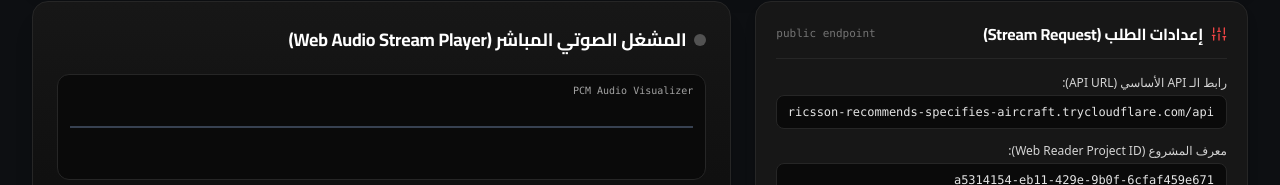
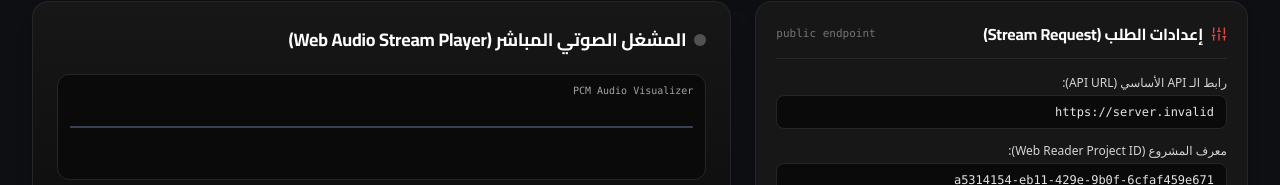
Before and after one commit to Motaz-fathy/web-reader-tests, a Next.js app: page /stream-tester in a window 1280 px wide. Shown: the part 381-566 px from the top of the page. Built offline with nearby package versions, Linux system fonts and the light colour scheme; no server answers.

Commit message:
feat: implement web reader streaming tester page, layout, and viewer component

```diff
--- a/src/app/layout.tsx
+++ b/src/app/layout.tsx
@@ -87,8 +87,8 @@ export default function RootLayout({
           <Footer />
           <HamsaWebReader
             projectId="a5314154-eb11-429e-9b0f-6cfaf459e671"
-            baseUrl="https://ericsson-recommends-specifies-aircraft.trycloudflare.com"
-            apiUrl="https://ericsson-recommends-specifies-aircraft.trycloudflare.com/api"
+            baseUrl="https://personally-variable-tee-headphones.trycloudflare.com"
+            apiUrl="https://personally-variable-tee-headphones.trycloudflare.com/api"
             placement="floating"
             theme="dark"
           />
--- a/src/app/stream-tester/page.tsx
+++ b/src/app/stream-tester/page.tsx
@@ -49,7 +49,10 @@ import { useLanguage } from '@/context/LanguageContext';
 export default function StreamTesterPage() {
   const { t } = useLanguage();
   // Form State
-  const [apiUrl, setApiUrl] = useState('https://ericsson-recommends-specifies-aircraft.trycloudflare.com/api');
+  const [apiUrl, setApiUrl] = useState(
+    process.env.NEXT_PUBLIC_HAMSA_API_URL ||
+    'https://personally-variable-tee-headphones.trycloudflare.com/api'
+  );
   const [projectId, setProjectId] = useState('a5314154-eb11-429e-9b0f-6cfaf459e671');
   const [targetUrl, setTargetUrl] = useState('https://web-reader-tests.vercel.app/articles/csr-live-match');
   const [languageCode, setLanguageCode] = useState('egy');
--- a/src/components/HamsaWebReader.tsx
+++ b/src/components/HamsaWebReader.tsx
@@ -15,17 +15,19 @@ interface HamsaWebReaderProps {
   className?: string;
 }
 
-const DEFAULT_PROJECT_ID = "a5314154-eb11-429e-9b0f-6cfaf459e671";
+const DEFAULT_PROJECT_ID =
+  process.env.NEXT_PUBLIC_HAMSA_PROJECT_ID ||
+  "a5314154-eb11-429e-9b0f-6cfaf459e671";
 const DEFAULT_API_URL =
   process.env.NEXT_PUBLIC_HAMSA_API_URL ||
-  "https://ericsson-recommends-specifies-aircraft.trycloudflare.com/api";
+  "https://personally-variable-tee-headphones.trycloudflare.com/api";
 
 const DEFAULT_BASE_URL =
   process.env.NEXT_PUBLIC_HAMSA_BASE_URL ||
-  "https://ericsson-recommends-specifies-aircraft.trycloudflare.com";
+  "https://personally-variable-tee-headphones.trycloudflare.com";
 
 const SCRIPT_URL =
-  "https://ericsson-recommends-specifies-aircraft.trycloudflare.com/webreader.js";
+  "https://personally-variable-tee-headphones.trycloudflare.com/webreader.js";
 
 import { useLanguage } from "@/context/LanguageContext";
 
```
